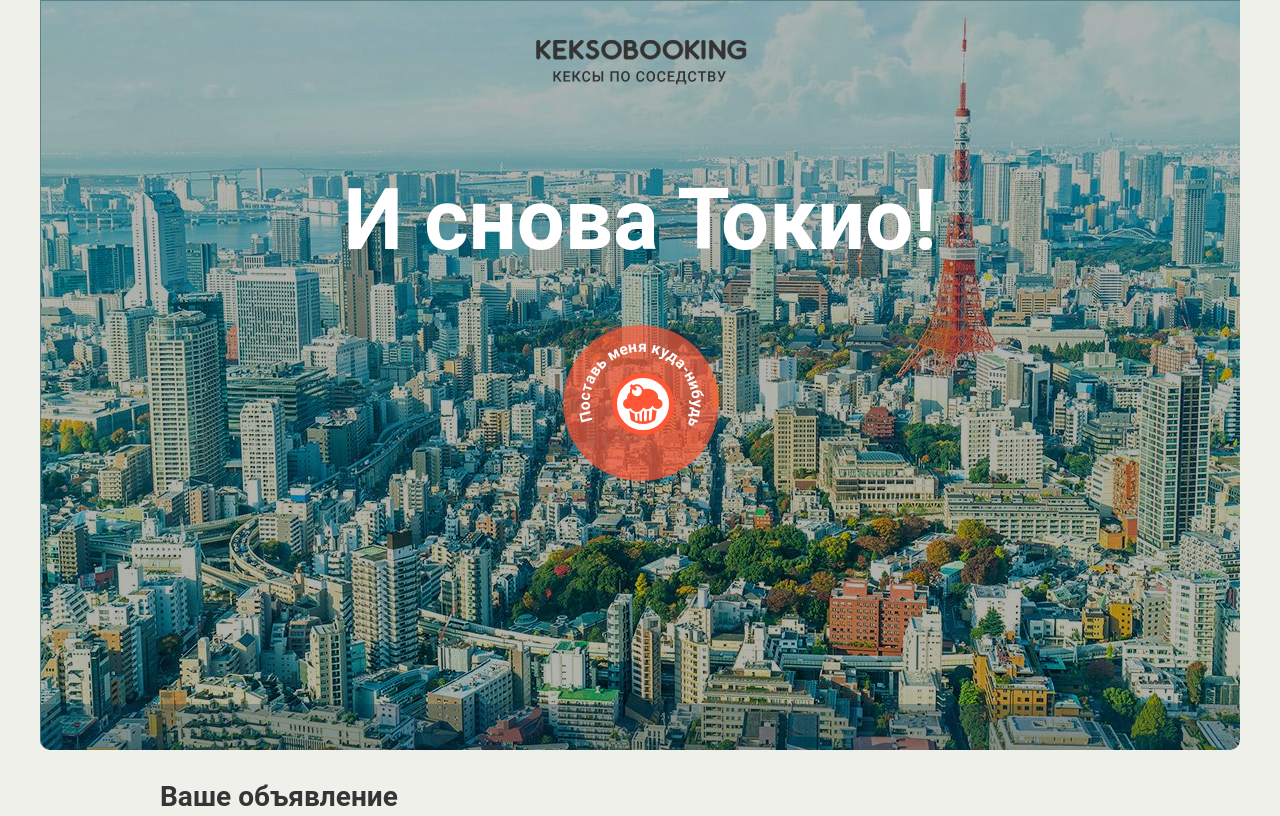
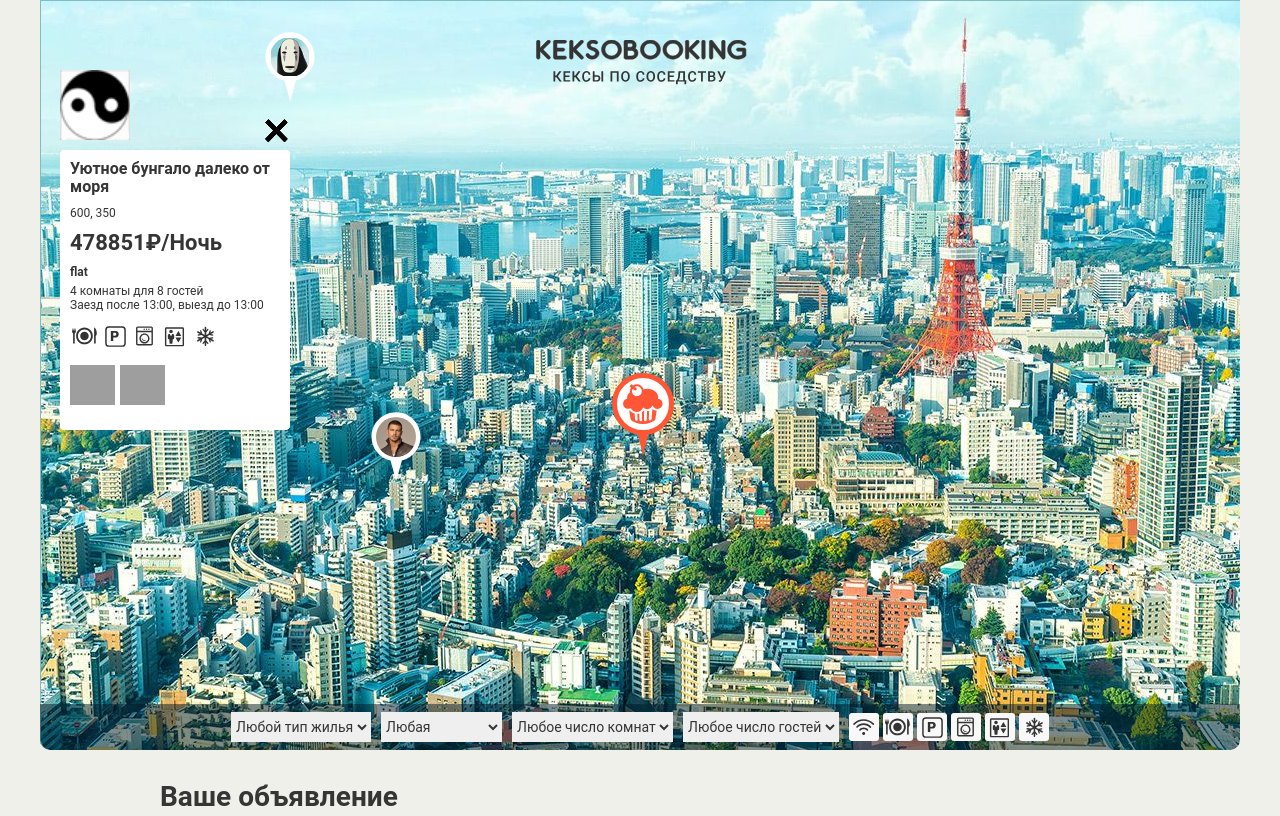
Before and after one commit to DezmonOnGit/771435-keksobooking, a website: page index.html in a window 1280 px wide. Shown: the top 816 px of the page. Drawn offline with Linux system fonts and the light colour scheme; grey boxes are pictures that could not be loaded; files whose address does not match are found by name.

Commit message:
module3-task1

```diff
--- a/index.html
+++ b/index.html
@@ -34,7 +34,6 @@
           </svg>
         </button>
       </div>
-
       <!-- Фильтрация объявлений -->
       <div class="map__filters-container">
         <form action="#" class="map__filters" autocomplete="off">
@@ -247,6 +246,7 @@
       <button class="error__button" href="#">Попробовать снова</button>
     </div>
   </template>
-
+  <script src="js/main.js"></script>
+  <script src="js/map.js"></script>
 </body>
 </html>
--- /dev/null
+++ b/js/map.js
@@ -0,0 +1,287 @@
+document.addEventListener('DOMContentLoaded', function () {
+
+  var titles = [
+    "Большая уютная квартира",
+    "Маленькая неуютная квартира",
+    "Огромный прекрасный дворец",
+    "Маленький ужасный дворец",
+    "Красивый гостевой домик",
+    "Некрасивый негостеприимный домик",
+    "Уютное бунгало далеко от моря",
+    "Неуютное бунгало по колено в воде"
+  ];
+
+  var types = [
+    "palace",
+    "flat",
+    "house",
+    "bungalo"
+  ];
+
+  var checkins = [
+    "12:00",
+    "13:00",
+    "14:00"
+  ];
+
+  var checkouts = [
+    "12:00",
+    "13:00",
+    "14:00"
+  ];
+
+  var features = [
+    "wifi",
+    "dishwasher",
+    "parking",
+    "washer",
+    "elevator",
+    "conditioner"
+  ];
+
+  var photos = [
+    "http://o0.github.io/assets/images/tokyo/hotel1.jpg",
+    "http://o0.github.io/assets/images/tokyo/hotel2.jpg",
+    "http://o0.github.io/assets/images/tokyo/hotel3.jpg"
+  ];
+
+  var createCard = function (avatarSrc, title, address, price, type, rooms, guests, checkin, checkout, features, description, photos) {
+    var card = document.createElement('article');
+    card.classList.add('map__card', 'popup');
+
+    var cardImg = document.createElement('img');
+    cardImg.src = avatarSrc;
+    cardImg.classList.add('popup__avatar');
+    cardImg.width = 70;
+    cardImg.height = 70;
+    cardImg.alt = 'Аватар пользователя';
+    card.appendChild(cardImg);
+
+    var cardButton = document.createElement('button');
+    cardButton.type = 'button';
+    cardButton.classList.add('popup__close');
+    cardButton.innerHTML = 'Закрыть';
+    card.appendChild(cardButton);
+
+    var cardH3 = document.createElement('h3');
+    cardH3.classList.add('popup__title');
+    cardH3.innerHTML = title;
+    card.appendChild(cardH3);
+
+    var cardAddress = document.createElement('p');
+    cardAddress.classList.add('popup__text', 'popup__text--address');
+    cardAddress.innerHTML = address;
+    card.appendChild(cardAddress);
+
+    var cardPrice = document.createElement('p');
+    cardPrice.classList.add('popup__text', 'popup__text--price');
+    cardPrice.innerHTML = price + '&#x20bd;';
+
+    var cardPriceSpan = document.createElement('span');
+    cardPriceSpan.innerHTML = '/Ночь';
+    cardPrice.appendChild(cardPriceSpan);
+    card.appendChild(cardPrice);
+
+    var cardType = document.createElement('h4');
+    cardType.classList.add('popup__type');
+    cardType.innerHTML = type;
+    card.appendChild(cardType);
+
+    var cardCapacity = document.createElement('p');
+    cardCapacity.classList.add('popup__text', 'popup__text--capacity');
+    cardCapacity.innerHTML = rooms + ' комнаты для ' + guests + ' гостей';
+    card.appendChild(cardCapacity);
+
+    var cardTime = document.createElement('p');
+    cardTime.classList.add('popup__text', 'popup__text--time');
+    cardTime.innerHTML = 'Заезд после ' + checkin + ', выезд до ' + checkout;
+    card.appendChild(cardTime);
+
+    var cardFeatures = document.createElement('ul');
+    cardFeatures.classList.add('popup__features');
+
+    for (var i = 0; i <= features.length - 1; i++) {
+      var cardFeaturesItems = document.createElement('li');
+      cardFeaturesItems.classList.add('popup__feature');
+
+      var cardFeaturesItemsClass = 'popup__feature--' + features[i];
+      cardFeaturesItems.classList.add(cardFeaturesItemsClass);
+
+      cardFeatures.appendChild(cardFeaturesItems);
+    };
+    card.appendChild(cardFeatures);
+
+    var cardDescription = document.createElement('p');
+    cardDescription.classList.add('popup__description');
+    cardDescription.innerHTML = description;
+    card.appendChild(cardDescription);
+
+    var cardPhotos = document.createElement('div');
+    cardPhotos.classList.add('popup__photos');
+
+    for (var i = 0; i <= photos.length - 1; i++) {
+      var cardPhotosImg = document.createElement('img');
+      cardPhotosImg.classList.add('popup__photo');
+      cardPhotosImg.src = photos[i];
+      cardPhotosImg.width = 45;
+      cardPhotosImg.height = 40;
+      cardPhotosImg.alt = 'Фотография жилья';
+
+      cardPhotos.appendChild(cardPhotosImg);
+    }
+    card.appendChild(cardPhotos);
+
+    return card;
+  };
+
+  var createPin = function(locationX, locationY, avatar, title) {
+    var pin = document.createElement('button');
+    pin.type = 'button';
+    pin.classList.add('map__pin');
+    pin.style = 'left: ' + locationY + 'px; ' + 'top: ' + locationX + 'px;';
+
+    var pinImg = document.createElement('img');
+    pinImg.src = avatar;
+    pinImg.width = 40;
+    pinImg.height = 40;
+    pinImg.draggable = false;
+    pinImg.alt = title;
+
+    pin.appendChild(pinImg);
+
+    return pin;
+  };
+
+  var generatePhotos = function (innerNumber) {
+    var numberOfPhotos = generateNumber(0, photos.length - 1);
+    var currentArrayOfPhotos = [];
+
+    for (var i = 0; i <= numberOfPhotos; i++) {
+      if (innerNumber >= photos.length - 1) {
+        innerNumber = generateNumber(0, photos.length - 1);
+      } else {
+        innerNumber++;
+      }
+      currentArrayOfPhotos.push(photos[innerNumber]);
+    }
+    return currentArrayOfPhotos;
+  };
+
+  var generateFeatures = function (innerNumber){
+    var numberOfFeatures = generateNumber(0, features.length - 1);
+    var currentArrayOfFeatures = [];
+
+    for (var i = 0; i <= numberOfFeatures; i++) {
+      if (innerNumber >= features.length - 1) {
+        innerNumber = generateNumber(0, features.length - 1);
+      } else {
+        innerNumber++;
+      }
+      currentArrayOfFeatures.push(features[innerNumber]);
+    }
+    return currentArrayOfFeatures;
+  };
+
+  var generateCheckout = function (innerNumber) {
+    if(innerNumber < 0 || innerNumber >= checkouts.length - 1){
+      innerNumber = generateNumber(0, checkouts.length - 1);
+    }
+
+    return checkouts[innerNumber];
+  };
+
+  var generateCheckin = function (innerNumber) {
+    if(innerNumber < 0 || innerNumber >= checkins.length - 1){
+      innerNumber = generateNumber(0, checkins.length - 1);
+    }
+
+    return checkins[innerNumber];
+  };
+
+  var generateType = function (innerNumber) {
+    if(innerNumber < 0 || innerNumber > types.length - 1){
+      innerNumber = generateNumber(0, types.length - 1);
+    }
+
+    return types[innerNumber];
+  };
+
+  var generateNumber = function (maxNumber, minNumber) {
+    return Math.floor(Math.random() * (maxNumber - minNumber + 1)) + minNumber;
+  };
+
+  var calculateUserNumber = function (innerNumber) {
+
+    if (innerNumber === undefined || innerNumber === 0) {
+      innerNumber = 1;
+    } else {
+      innerNumber++;
+    }
+
+    return innerNumber = '0' + innerNumber;
+  };
+
+  var generateUser = function (userNumber, addressX, addressY) {
+    var user = {
+      author: {
+        avatar: 'img/avatars/user' + calculateUserNumber(userNumber) + '.png'
+      },
+      offer: {
+        title: titles[userNumber],
+        address: addressX + ', ' + addressY,
+        price: generateNumber(1000, 1000000),
+        type: generateType(userNumber),
+        rooms: generateNumber(1, 5),
+        guests: generateNumber(1, 10),
+        checkin: generateCheckin(userNumber),
+        checkout: generateCheckout(userNumber),
+        features: generateFeatures(userNumber),
+        description: '',
+        photos: generatePhotos(userNumber),
+        location: {
+          x: generateNumber(0, document.querySelector('.map__pins').offsetWidth),
+          y: generateNumber(130, 630)
+        }
+      }
+    };
+
+    return user;
+  };
+
+  var users = [];
+
+  for (var i = 0; i < 8; i++) {
+    users.push(generateUser(i, 600, 350));
+  };
+  console.log(users);
+
+  var map = document.querySelector('.map');
+  map.classList.remove('map--faded');
+
+  var mapPins = document.querySelector('.map__pins');
+  for (var i = 0; i < users.length - 1; i++) {
+    var userPin = createPin(
+      users[i].offer.location.x,
+      users[i].offer.location.y,
+      users[i].author.avatar,
+      users[i].offer.title
+    );
+    mapPins.appendChild(userPin);
+
+    var userCard = createCard(
+      users[i].author.avatar,
+      users[i].offer.title,
+      users[i].offer.address,
+      users[i].offer.price,
+      users[i].offer.type,
+      users[i].offer.rooms,
+      users[i].offer.guests,
+      users[i].offer.checkin,
+      users[i].offer.checkout,
+      users[i].offer.features,
+      users[i].offer.description,
+      users[i].offer.photos
+    );
+    map.insertBefore(userCard, map.querySelector('.map__filters-container'));
+  };
+});
```
